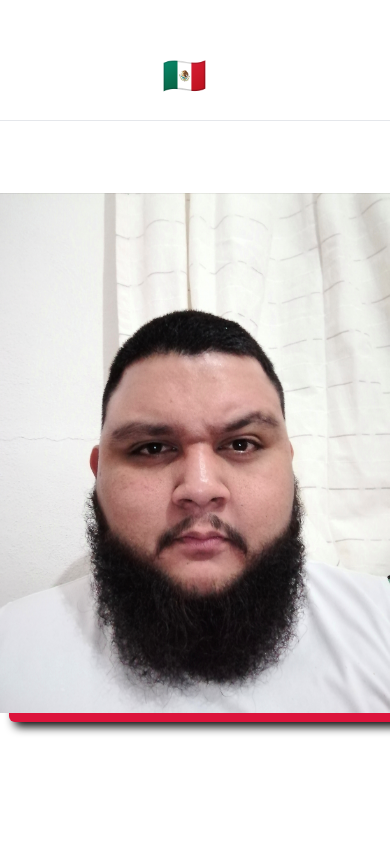
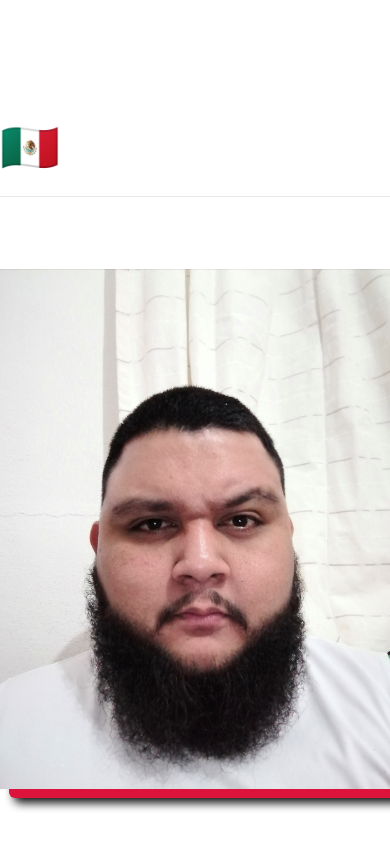
Before and after one commit to MauricioNC/Portfolio, a React (Vite) app: page / in a window 390 px wide. Shown: the part 204-1052 px from the top of the page. Built offline with nearby package versions, Linux system fonts and the light colour scheme.

Commit message:
feat: Modified hero styles

```diff
--- a/index.html
+++ b/index.html
@@ -7,7 +7,7 @@
     <title>Vite + React</title>
   </head>
   <body class="w-screen min-h-screen relative">
-    <div id="root" class="w-full grid grid-cols-12 gap-5 px-8 md:px-20 lg:px-24 xl:px-36 bg-[#1D2021]"></div>
+    <div id="root" class="w-full grid grid-cols-12 gap-5 px-8 md:px-20 lg:px-24 bg-[#1D2021]"></div>
     <script type="module" src="/src/main.jsx"></script>
   </body>
 </html>
--- a/src/App.jsx
+++ b/src/App.jsx
@@ -8,7 +8,7 @@ import './index.css'
 
 function App() {
   return (
-    <main className='w-full col-span-12 xl:col-start-2 xl:col-span-10'>
+    <main className='w-full col-span-12 xl:col-start-3 xl:col-span-8'>
       <Topbar />
       <Hero />
       <Experience />
--- a/src/components/Hero.jsx
+++ b/src/components/Hero.jsx
@@ -7,7 +7,7 @@ function Hero() {
     <article className='w-full flex flex-col lg:flex-row justify-center lg:justify-between items-center lg:items-stretch min-h-[100vh] mb-10'>
       <div className='flex flex-col items-center lg:items-start justify-center gap-2 text-center md:text-left'>
         <h2 className='text-balance'>Hi there!</h2>
-        <h1 className='text-5xl md:text-6xl text-balance mb-5 text-center lg:text-start md:leading-[1.13]'>
+        <h1 className='text-balance mb-5 text-center lg:text-start md:leading-[1.13]'>
           I'm Mauricio, Back-end developer with{' '}
           <span className='text-[crimson] font-semibold'>Ruby on Rails </span>
           from &#x1F1F2;&#x1F1FD;
--- a/src/index.css
+++ b/src/index.css
@@ -8,8 +8,6 @@
 * {
   box-sizing: border-box;
   font-family: 'Montserrat';
-  /* font-family: 'Samanata'; */
-  /* font-family: 'CaskaydiaCove Nerd Font Mono'; */
 }
 
 body {
@@ -19,27 +17,27 @@ body {
 }
 
 h1 {
+  @apply text-5xl font-medium
+}
+
+h2 {
   @apply text-4xl font-medium
 }
 
-h2 {
+h3 {
   @apply text-3xl font-medium
 }
 
-h3 {
+h4 {
   @apply text-2xl font-medium
 }
 
-h4 {
+h5 {
   @apply text-xl font-medium
 }
 
-h5 {
+h6 {
   @apply text-lg font-medium
-}
-
-h6 {
-  @apply text-base font-medium
 }
 
 svg {
```
